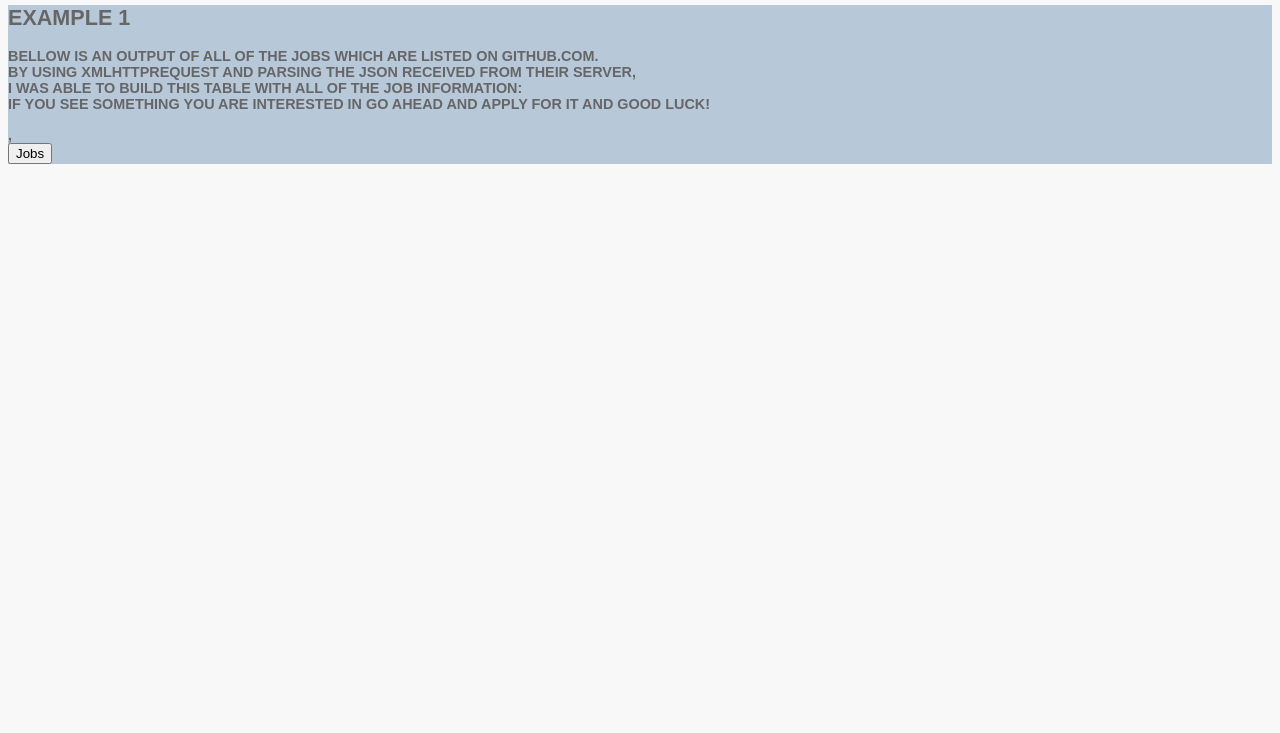
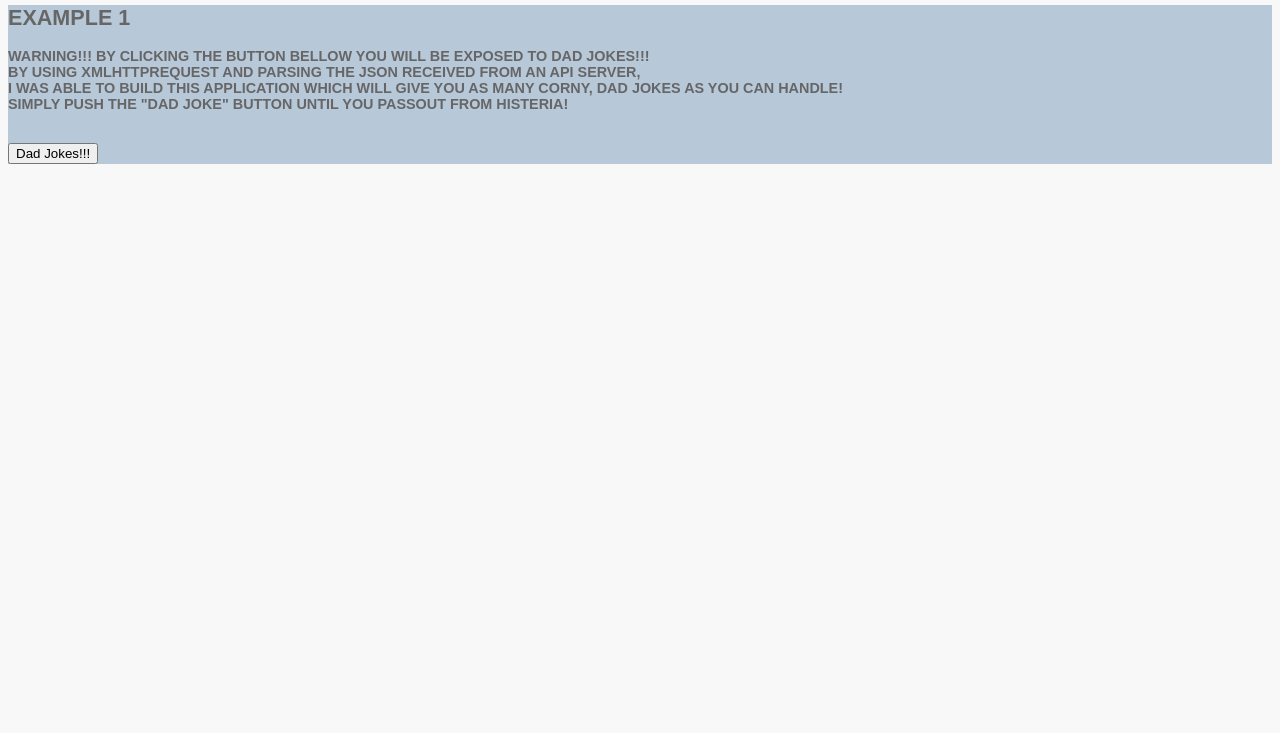
Before and after one commit to Schaupp-Matthew/Schaupp-Matthew.github.io, a plain HTML site: page Pages/sub4.html in a window 1280 px wide. Shown: the part 67-800 px from the top of the page. Drawn offline with Linux system fonts and the light colour scheme.

Commit message:
xmlhttprequest finalization

```diff
--- a/Pages/sub4.html
+++ b/Pages/sub4.html
@@ -25,15 +25,14 @@
 				<section>
 					<header><h2>Example 1</h2><header/>
 						<article>
-							<p>Bellow is an output of all of the Jobs which are listed on gitHub.com.<br/>
-							By using XMLHTTPRequest and parsing the JSON received from their server, <br/>
-							I was able to build this table with all of the job information:<br/>
-							If you see something you are interested in go ahead and apply for it and good luck!</p>,<br/>
+							<p>Warning!!!  By clicking the button bellow you will be exposed to Dad Jokes!!!<br/>
+							By using XMLHTTPRequest and parsing the JSON received from an api server, <br/>
+							I was able to build this application which will give you as many corny, dad jokes as you can handle!<br/>
+							Simply push the "Dad Joke" button until you passout from histeria!</p><br/>
 
 							<div id="status"></div>
-							<div onload="jobsTable()" id="jobsTable"></div>
-							<button onclick="jobsTable()">Jobs</button>
-							<div id="jobsJSON"></div>
+							<button onclick="dadJokes()">Dad Jokes!!!</button>
+							<h2><div id="jokesJSON"></div></h2>
 						</article>
 					</section>
 
--- a/Script/JavaScript.js
+++ b/Script/JavaScript.js
@@ -231,33 +231,21 @@ function myFirstParse() {
 	document.getElementById('example').innerHTML = example;
 }
 
-function jobsTable() {
-	var jobsData = new XMLHttpRequest();
-	jobsData.onreadystatechange = function() {
+function dadJokes() {
+	var dadJokes = new XMLHttpRequest();
+	dadJokes.onreadystatechange = function() {
 		if(this.readyState == 4 && this.status == 200) {
-			var jobsJSON = JSON.parse(this.responseText);
+			var jokesJSON = JSON.parse(this.responseText);
 			var status = this.statusText;
 			document.getElementById('status').innerHTML = status;
-			document.getElementById('jobsJSON').innerHTML = jobsJSON.joke;
-			buildTable(jobsJSON);
+			document.getElementById('jokesJSON').innerHTML = jokesJSON.joke;
 		}
 		else {
 			var status = this.statusText;
 			document.getElementById('status').innerHTML = status;
 		}
 	};
-	jobsData.open("GET", "https://icanhazdadjoke.com/", true);
-	jobsData.setRequestHeader("Accept", "application/json");
-	jobsData.send();
+	dadJokes.open("GET", "https://icanhazdadjoke.com/", true);
+	dadJokes.setRequestHeader("Accept", "application/json");
+	dadJokes.send();
 }
-
-function buildTable(j) {
-	/* var x;
-	var table = "<table border='1'>";
-
-	for (x in j.) {
-		tableJ += "<tr><td>" + objectJ.contacts[i].firstname + "</td>" + "<td>" + objectJ.contacts[i].lastname + "</td>" + "<td>" + objectJ.contacts[i].phonenumber + "</td>" + "<td>" + objectJ.contacts[i].address + "</td></tr>";
-	}
-	tableJ += "</table>";
-	document.getElementById("tableJOutput").innerHTML = "<p>You have just used JSON stringify to turn the object that contains all of the data in this table into a JSON string.</p><br/>" + tableJ; */
-}
```
